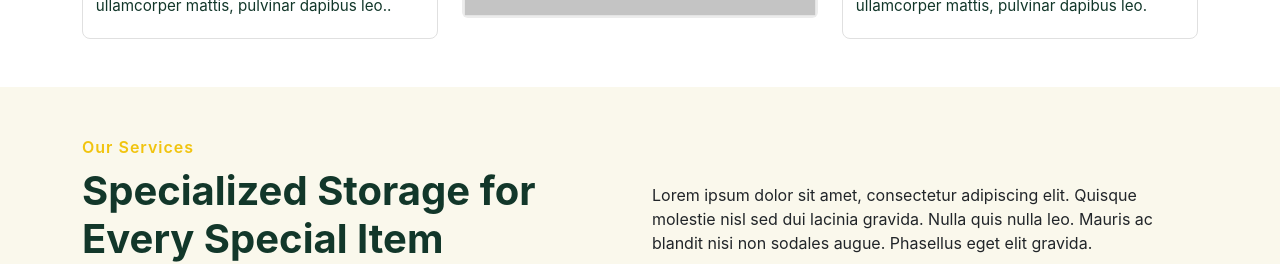
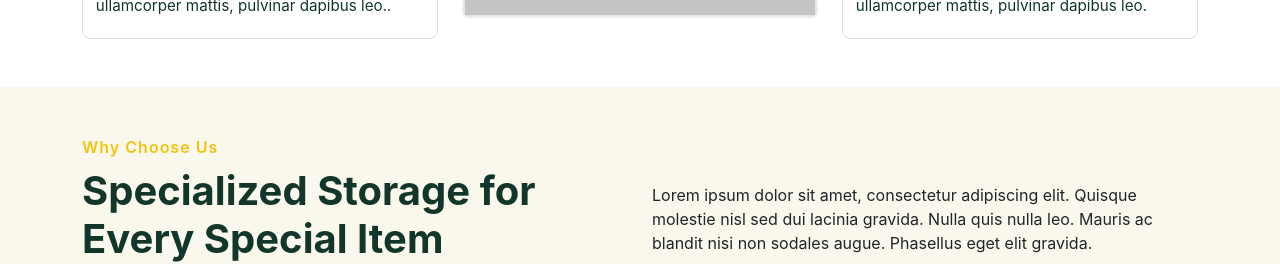
Before and after one commit to Pieplow/storaid-assignment-react, a React (Vite) app: page / in a window 1280 px wide. Shown: the part 1680-1944 px from the top of the page. Built offline with nearby package versions, Linux system fonts and the light colour scheme.

Commit message:
changed text

```diff
--- a/src/components/sections/ChooseUs.jsx
+++ b/src/components/sections/ChooseUs.jsx
@@ -16,7 +16,7 @@ const ChooseUs = () => {
         <div className="row mb-5 align-items-start">
           <div className="col-md-6">
             <SectionText
-              label="Our Services"
+              label="Why Choose Us"
               title="Specialized Storage for Every Special Item"
               text=""
             />
```
